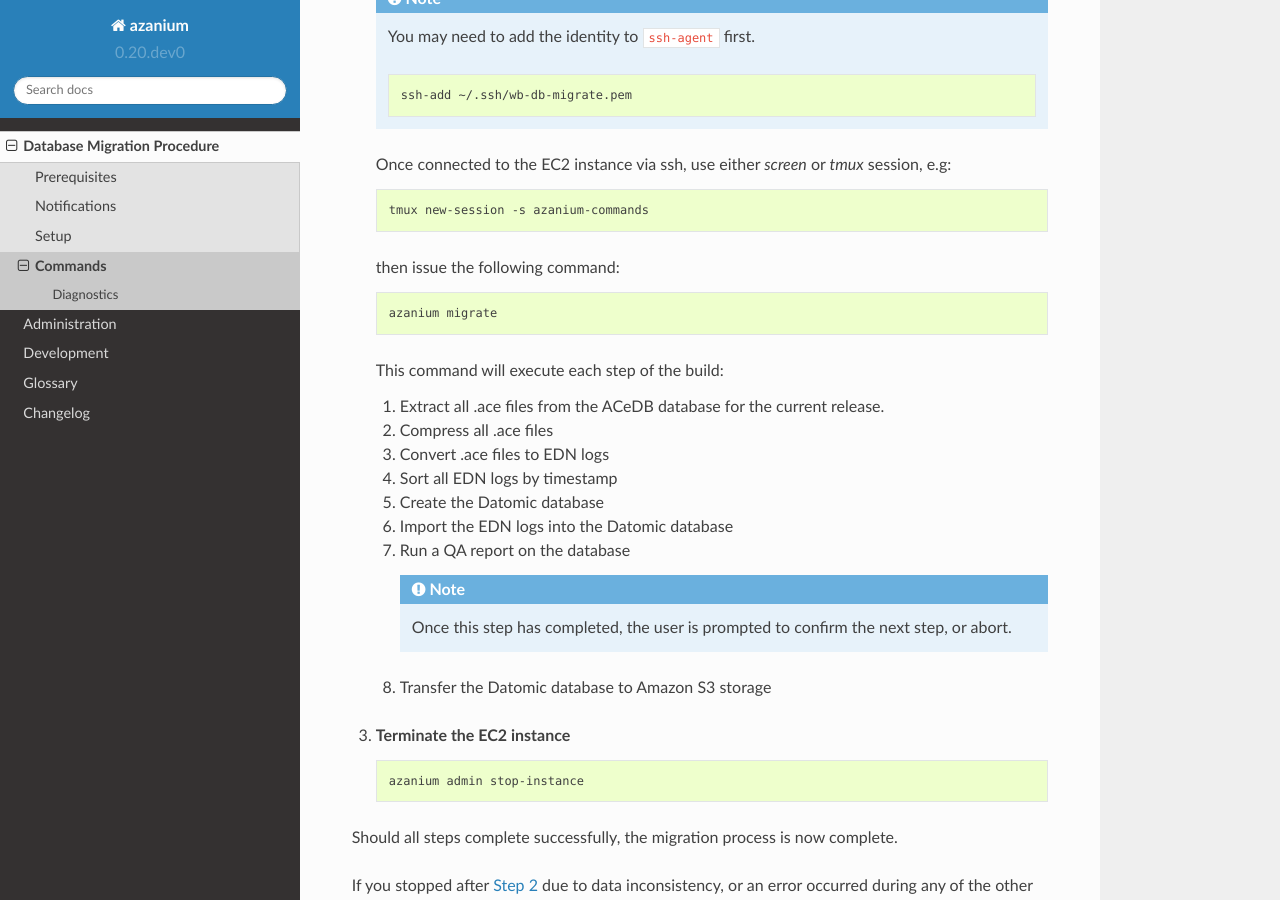
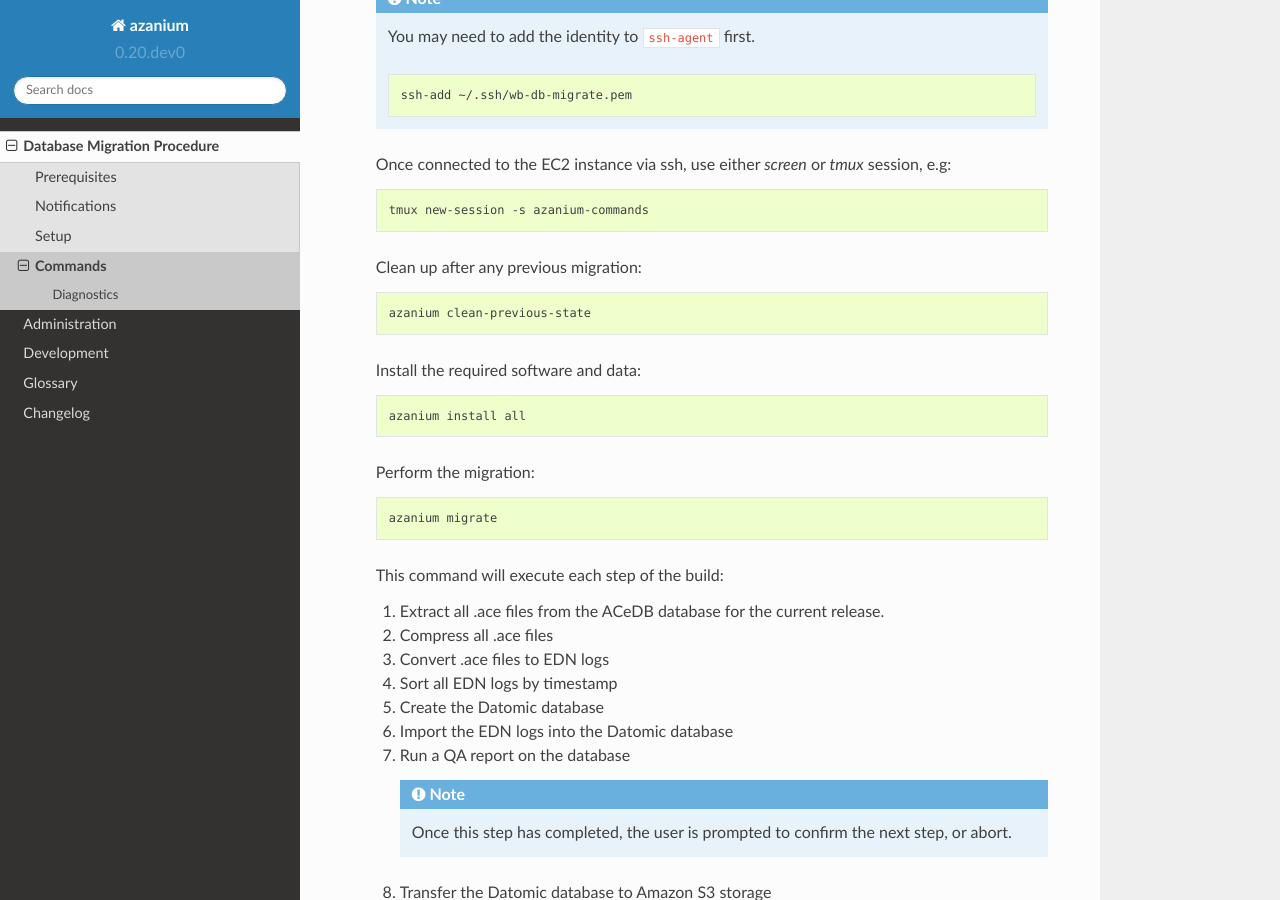
Before and after one commit to WormBase/db-migration, a Sphinx documentation site: the page built from docs/source/user/commands.rst, in a window 1280 px wide and 900 px high, scrolled down 1066 px. Built offline with Sphinx 7.4.7 and the Read the Docs theme 2.0.0, drawn with Linux system fonts in a browser that asks for light colours.

Commit message:
Document additional required steps for reserved instance.

```diff
--- a/docs/source/user/commands.rst
+++ b/docs/source/user/commands.rst
@@ -69,7 +69,20 @@
 
       tmux new-session -s azanium-commands
 
-   then issue the following command:
+
+   Clean up after any previous migration:
+
+   .. code-block:: bash
+
+      azanium clean-previous-state
+
+   Install the required software and data:
+
+   .. code-block:: bash
+
+      azanium install all
+
+   Perform the migration:
 
    .. code-block:: bash
 
```
